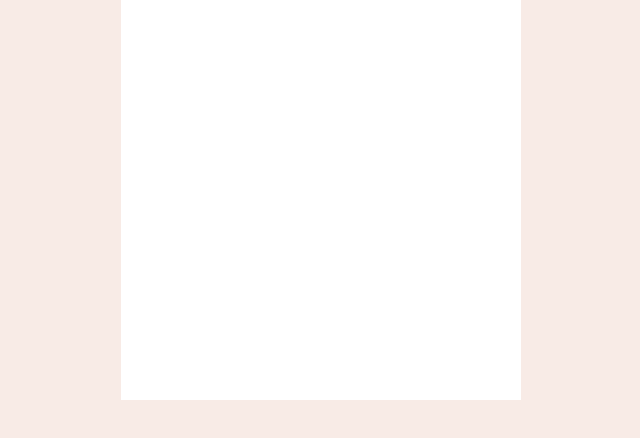
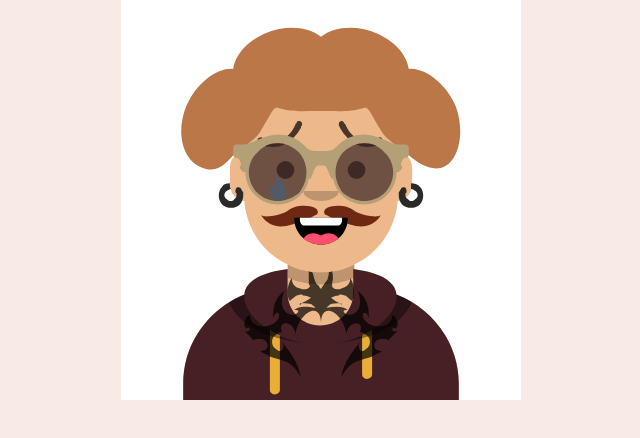
Before and after one commit to thangtmc73/avatar-maker, a React (Create React App) app: page / in a window 1280 px wide. Shown: the top 438 px of the page, without its empty margins (319-959 px from the left). Built offline with nearby package versions, Linux system fonts and the light colour scheme.

Commit message:
feat: show avatar in PreviewView with hard code data

```diff
--- a/src/components/preview-view/PreviewView.js
+++ b/src/components/preview-view/PreviewView.js
@@ -1,11 +1,22 @@
 import "./PreviewView.css";
+import Item from "./Item";
+import { ItemType, ItemID } from "../../consts";
 
 function PreviewView() {
   return (
     <div className="preview-view">
-
+      <Item type={ItemType.Hair} id={ItemID.LongCurlyHair} />
+      <Item type={ItemType.Eyebrows} id={ItemID.SadEyebrows} />
+      <Item type={ItemType.Eyes} id={ItemID.CryEyes} />
+      <Item type={ItemType.Accesories} id={ItemID.Earing1Accesories} />
+      <Item type={ItemType.Tattoos} id={ItemID.ThroatTattoos} />
+      <Item type={ItemType.FacialHair} id={ItemID.FancyFacialHair} />
+      <Item type={ItemType.Mouth} id={ItemID.SmileMouth} />
+      <Item type={ItemType.Body} id={ItemID.DefaultBody} />
+      <Item type={ItemType.Glasses} id={ItemID.NerdGlasses} />
+      <Item type={ItemType.Clothes} id={ItemID.HoodieClothes} />
     </div>
-  )
+  );
 }
 
 export default PreviewView;
```
